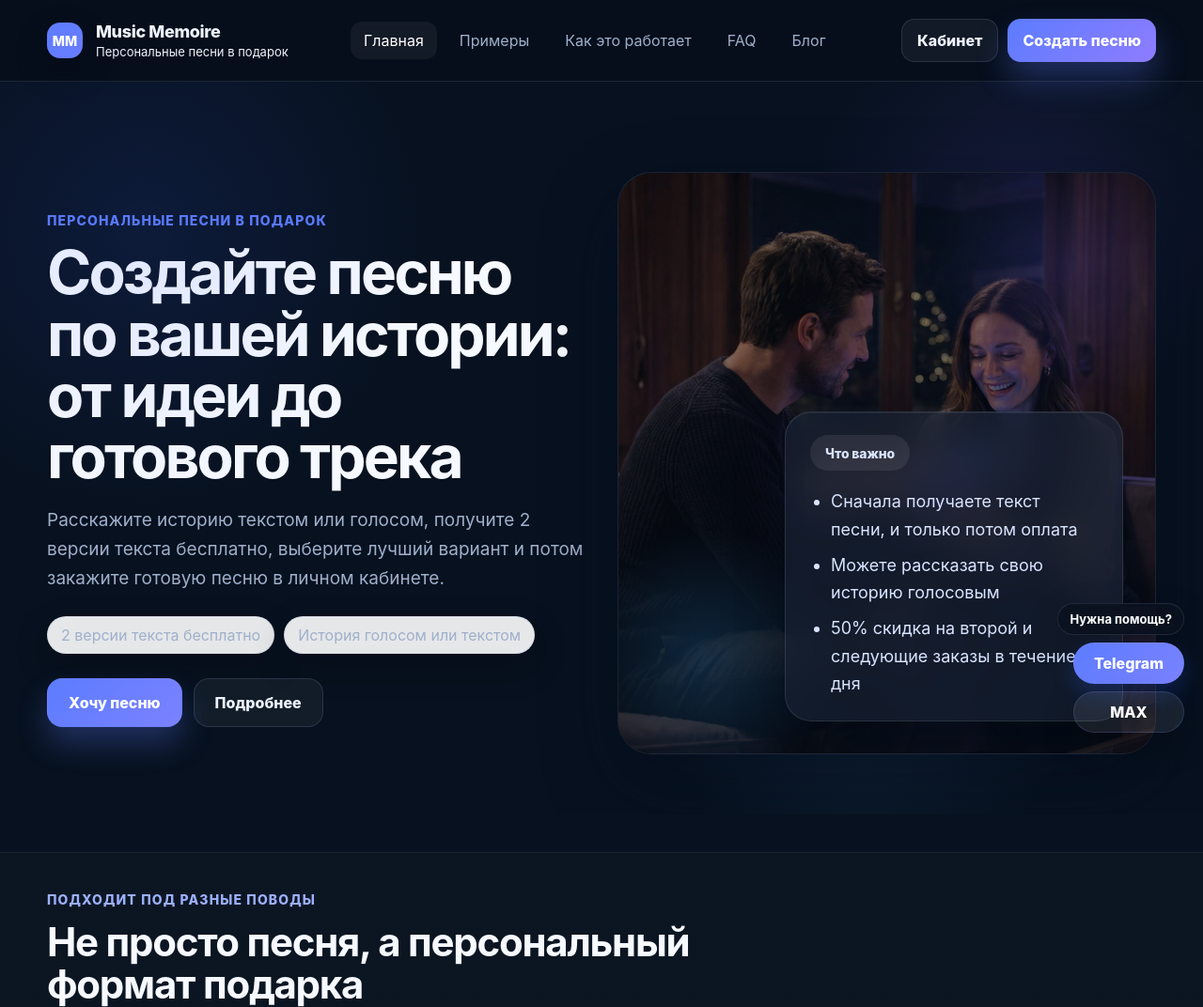
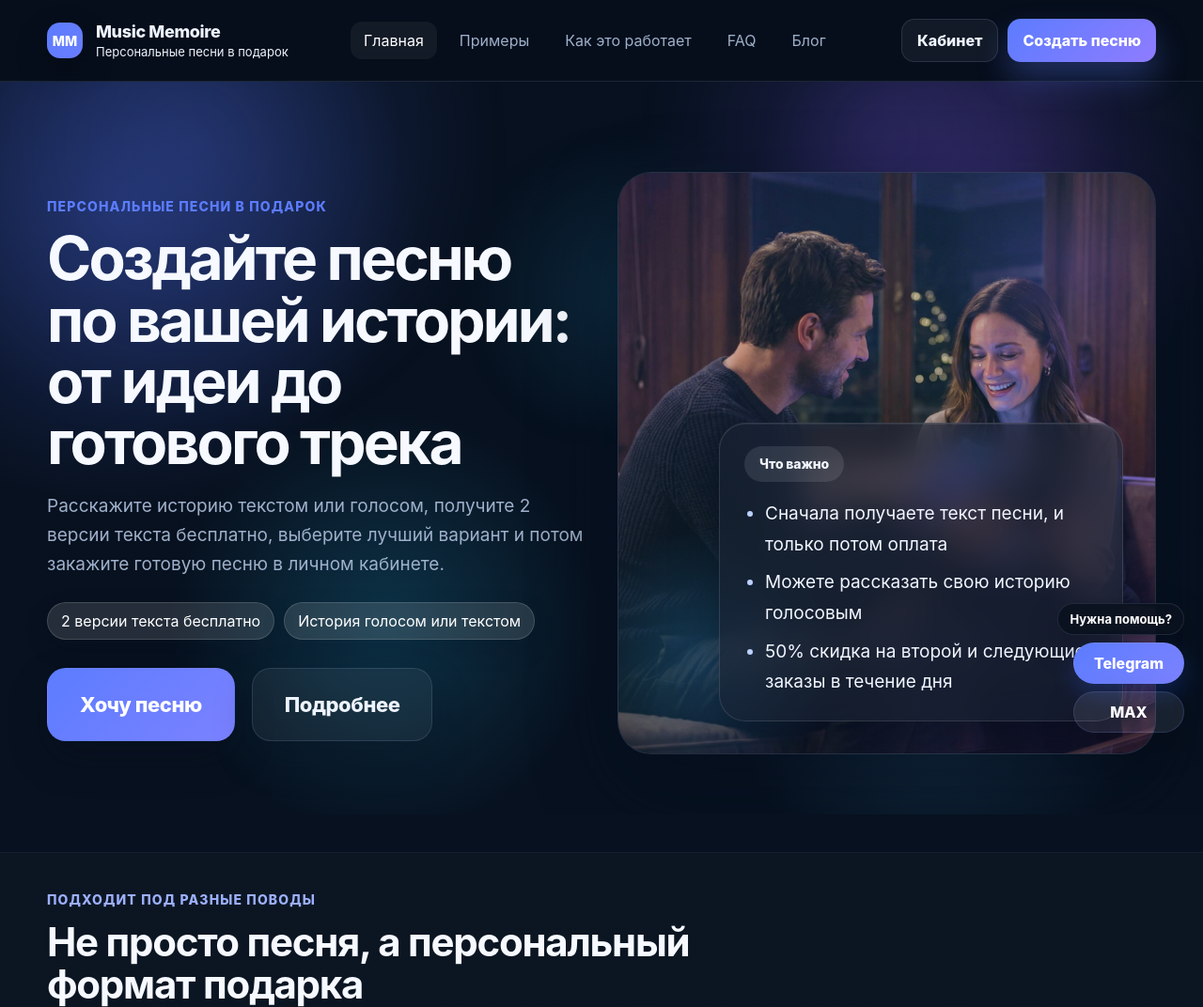
Before and after one commit to mikhailantonovdigital-dev/musicmemoire-web, a FastAPI app: page / in a window 1280 px wide. Shown: the top 1072 px of the page at 94% size. Run offline with FastAPI, Linux system fonts and the light colour scheme; parts of the project's set-up code (start-up, migrations or seed data) failed here and were passed over; some libraries are stand-ins or nearby versions.

Commit message:
Update styles.css

```diff
--- a/app/static/css/styles.css
+++ b/app/static/css/styles.css
@@ -2669,3 +2669,161 @@ strong,
     padding-left: 18px;
   }
 }
+/* ===== Commit 11.1.2 — hero contrast, bigger buttons, stronger gradients ===== */
+
+.hero-points span {
+  color: #ffffff;
+  background: rgba(255, 255, 255, 0.12);
+  border: 1px solid rgba(255, 255, 255, 0.14);
+  box-shadow: 0 10px 26px rgba(4, 12, 28, 0.16);
+}
+
+.hero-actions-xl {
+  gap: 18px;
+  margin-top: 30px;
+}
+
+.btn-hero-xl {
+  min-height: 78px;
+  padding: 0 34px;
+  border-radius: 20px;
+  font-size: 22px;
+  font-weight: 800;
+  letter-spacing: -0.02em;
+  box-shadow: 0 18px 44px rgba(7, 14, 27, 0.22);
+}
+
+.hero-home-photo {
+  position: relative;
+  overflow: hidden;
+}
+
+.hero-home-photo::before {
+  content: "";
+  position: absolute;
+  inset: 0;
+  background:
+    radial-gradient(circle at 10% 18%, rgba(79, 111, 255, 0.28), transparent 24%),
+    radial-gradient(circle at 32% 74%, rgba(38, 205, 255, 0.18), transparent 22%),
+    radial-gradient(circle at 82% 16%, rgba(145, 93, 255, 0.24), transparent 20%),
+    radial-gradient(circle at 78% 84%, rgba(76, 193, 255, 0.16), transparent 18%),
+    linear-gradient(180deg, rgba(7, 14, 27, 0.10), rgba(7, 14, 27, 0.00));
+  pointer-events: none;
+}
+
+.hero-home-photo::after {
+  content: "";
+  position: absolute;
+  inset: -60px -40px auto -40px;
+  height: 420px;
+  background:
+    radial-gradient(circle at 18% 30%, rgba(91, 121, 255, 0.22), transparent 28%),
+    radial-gradient(circle at 72% 28%, rgba(123, 96, 255, 0.18), transparent 24%),
+    radial-gradient(circle at 52% 68%, rgba(45, 200, 255, 0.14), transparent 22%);
+  filter: blur(18px);
+  pointer-events: none;
+  z-index: 0;
+}
+
+.hero-grid-photo {
+  position: relative;
+  z-index: 1;
+}
+
+.hero-photo-card {
+  background:
+    linear-gradient(135deg, rgba(11, 20, 40, 0.86), rgba(16, 28, 52, 0.78) 42%, rgba(26, 38, 68, 0.72) 100%);
+  border: 1px solid rgba(255, 255, 255, 0.10);
+  box-shadow:
+    0 34px 90px rgba(4, 12, 28, 0.46),
+    inset 0 1px 0 rgba(255, 255, 255, 0.08);
+}
+
+.hero-photo-image {
+  background:
+    linear-gradient(180deg, rgba(8, 16, 30, 0.06), rgba(8, 16, 30, 0.34)),
+    linear-gradient(135deg, rgba(81, 108, 255, 0.16), rgba(108, 222, 255, 0.10) 48%, rgba(152, 92, 255, 0.14) 100%),
+    url("/static/img/hero-gift-song.jpg");
+  background-size: cover;
+  background-position: center;
+  background-repeat: no-repeat;
+  filter: brightness(1.12) saturate(1.08) contrast(1.02);
+}
+
+.hero-photo-card::after {
+  content: "";
+  position: absolute;
+  inset: 0;
+  background:
+    radial-gradient(circle at 16% 84%, rgba(54, 168, 255, 0.24), transparent 20%),
+    radial-gradient(circle at 84% 16%, rgba(109, 92, 255, 0.24), transparent 22%),
+    linear-gradient(180deg, rgba(255,255,255,0.02), rgba(255,255,255,0.00));
+  pointer-events: none;
+}
+
+.hero-overlay-card {
+  background: rgba(25, 35, 53, 0.62);
+  border: 1px solid rgba(255, 255, 255, 0.12);
+  box-shadow:
+    0 20px 50px rgba(4, 12, 28, 0.34),
+    inset 0 1px 0 rgba(255, 255, 255, 0.07);
+  backdrop-filter: blur(18px);
+}
+
+.hero-overlay-card-bottom {
+  max-width: 430px;
+}
+
+.hero-overlay-badge {
+  background: rgba(255, 255, 255, 0.10);
+  color: #f2f6ff;
+}
+
+.hero-overlay-list {
+  color: #f2f6ff;
+  font-size: 19px;
+  line-height: 1.72;
+}
+
+.hero-overlay-list li::marker {
+  color: #bcd1ff;
+}
+
+@media (max-width: 980px) {
+  .btn-hero-xl {
+    min-height: 68px;
+    padding: 0 28px;
+    font-size: 19px;
+  }
+
+  .hero-overlay-card-bottom {
+    max-width: 360px;
+  }
+
+  .hero-overlay-list {
+    font-size: 17px;
+    line-height: 1.6;
+  }
+}
+
+@media (max-width: 680px) {
+  .hero-actions-xl {
+    gap: 12px;
+  }
+
+  .btn-hero-xl {
+    width: 100%;
+    min-height: 60px;
+    font-size: 18px;
+    padding: 0 22px;
+  }
+
+  .hero-overlay-card-bottom {
+    max-width: calc(100% - 28px);
+  }
+
+  .hero-overlay-list {
+    font-size: 15px;
+    line-height: 1.52;
+  }
+}
```
